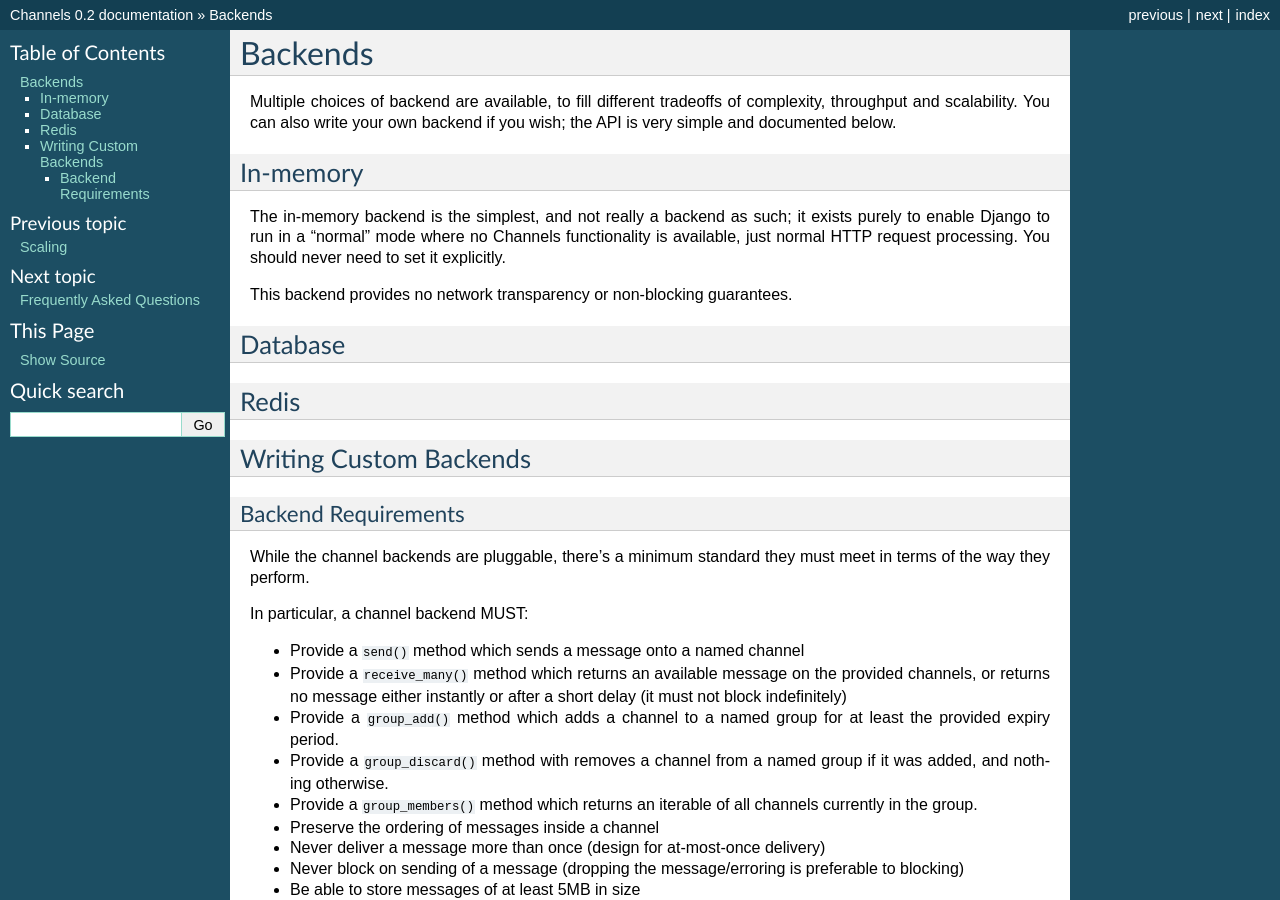
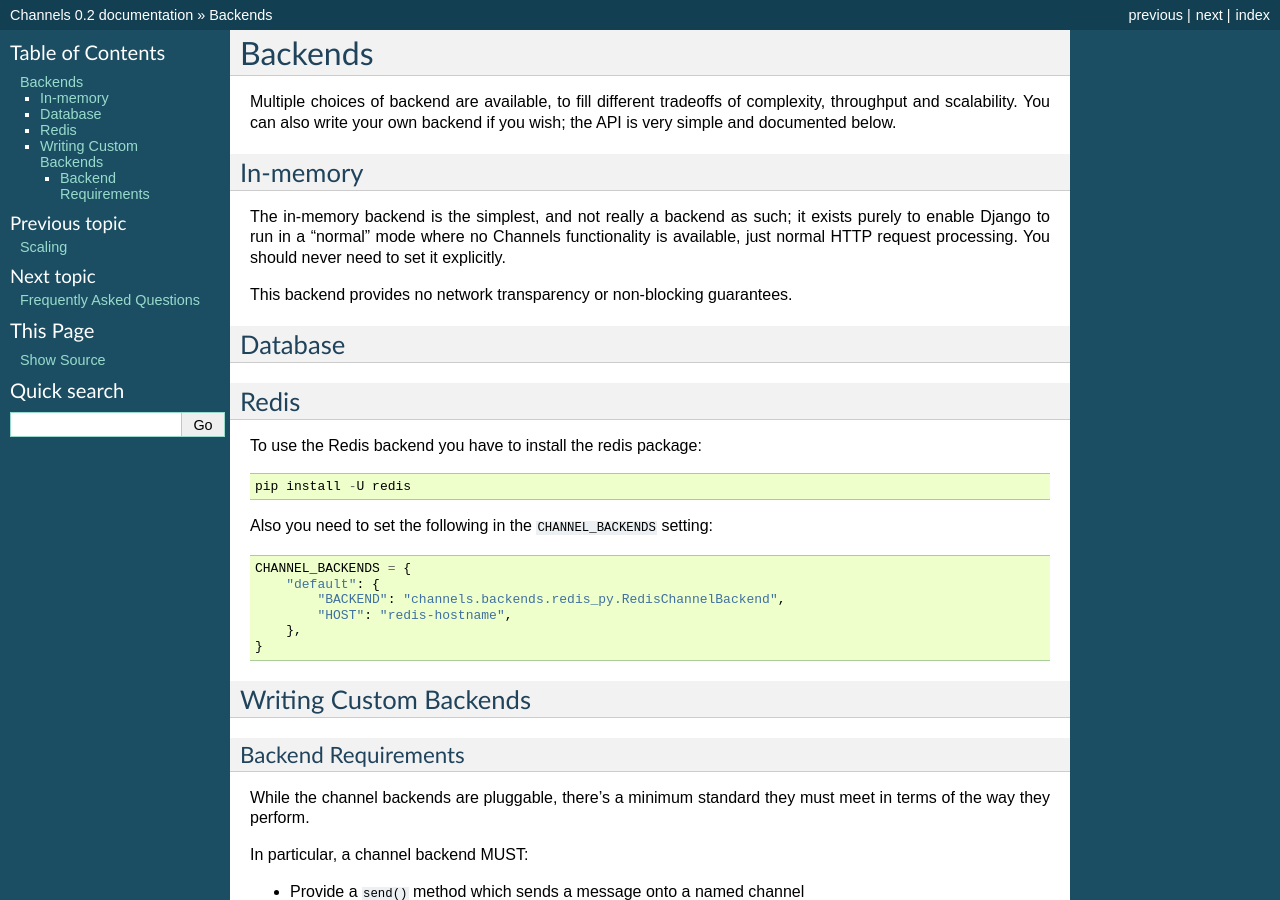
Before and after one commit to phillipchain/DjangoChannels, a Sphinx documentation site: the page built from docs/backends.rst, in a window 1280 px wide and 900 px high. Built offline with Sphinx 7.4.7, drawn with Linux system fonts in a browser that asks for light colours.

Commit message:
update some doc about the redis backend

```diff
--- a/docs/backends.rst
+++ b/docs/backends.rst
@@ -20,6 +20,20 @@
 
 Redis
 -----
+
+To use the Redis backend you have to install the redis package::
+
+    pip install -U redis
+
+Also you need to set the following in the ``CHANNEL_BACKENDS`` setting::
+
+    CHANNEL_BACKENDS = {
+        "default": {
+            "BACKEND": "channels.backends.redis_py.RedisChannelBackend",
+            "HOST": "redis-hostname",
+        },
+    }
+
 
 Writing Custom Backends
 -----------------------
```
Also changed, not shown: docs/deploying.rst (+6 -1 lines).
